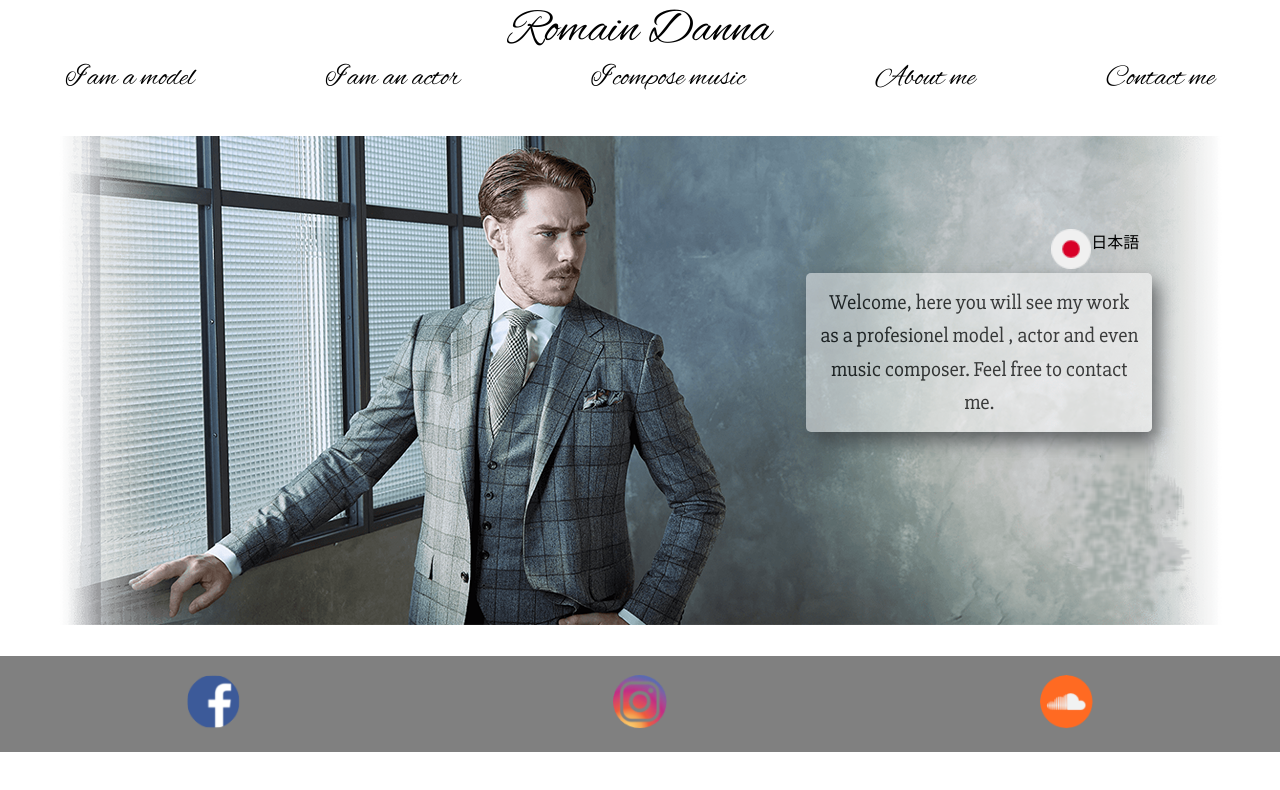
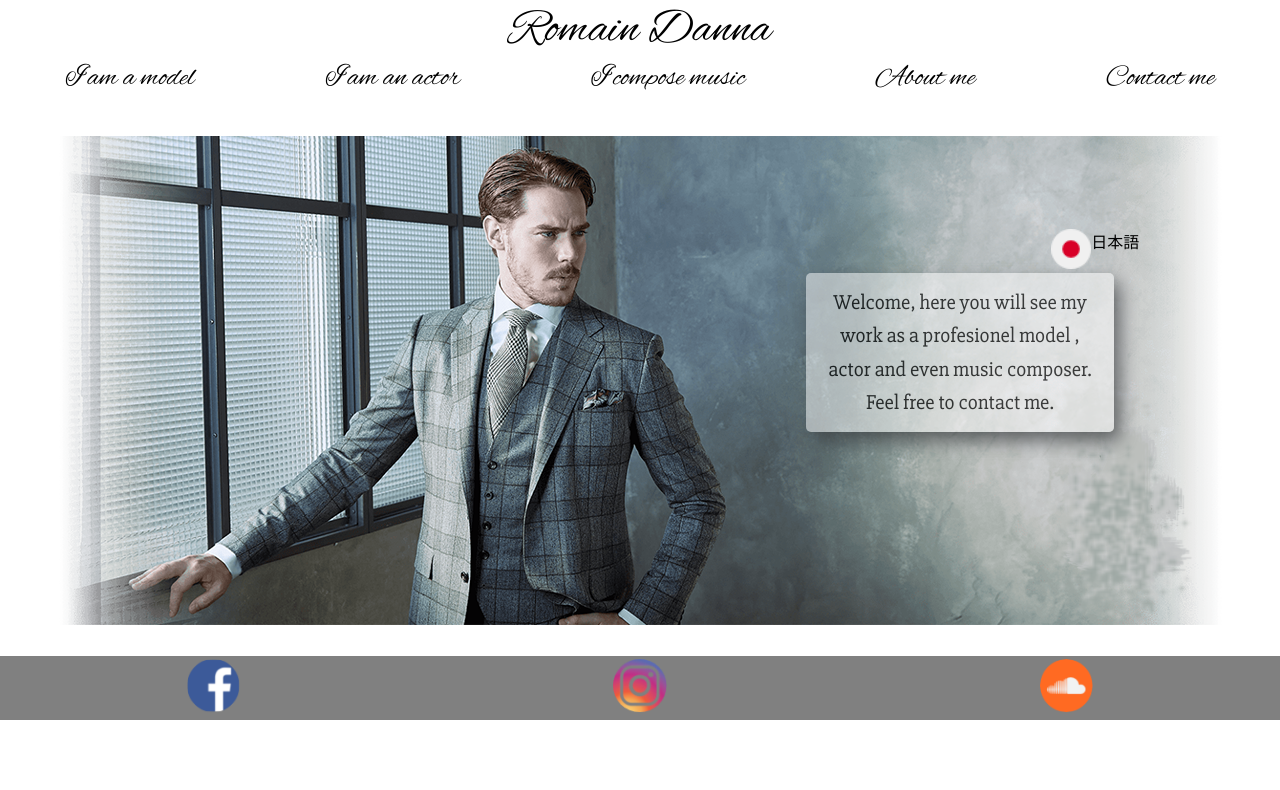
Before and after one commit to monchansuzuki/romain, a React (Create React App) app: page / in a window 1280 px wide. Shown: the top 790 px of the page. Built offline with nearby package versions, Linux system fonts and the light colour scheme; no server answers; what react-window-size would draw is missing.

Commit message:
changement

```diff
--- a/src/Component/Actor.js
+++ b/src/Component/Actor.js
@@ -36,7 +36,7 @@ class Actor extends Component{
         <Banner>
             <VideoVimeo video={292412888}
                         autoplay={false}
-                        width={this.getWindowWidth()*0.8}
+                        width={this.getWindowWidth()*0.6}
             />
 
             <Indice>see more</Indice>
--- a/src/Component/Social.js
+++ b/src/Component/Social.js
@@ -5,7 +5,7 @@ import SC from '../img/soundcloud-logo.png'
 import styled from 'styled-components'
 
 const Nav = styled.footer`
-    height: 10vh;
+    height: 8vh;
     display: flex;
     align-items: center;
     justify-content: space-around;
@@ -19,8 +19,6 @@ const Nav = styled.footer`
     justify-content: space-around;
     bottom: 0;
     width: 100%;
-    padding-top: 1vh;
-    padding-bottom: 1vh;
     }
 `
 
--- a/src/Style/AboutStyle.js
+++ b/src/Style/AboutStyle.js
@@ -27,7 +27,6 @@ export const Box = styled.div`
     flex-direction: column;
     justify-content: space-around;
     @media only screen and (min-width: 1280px){
-    height: 51vh;
     width: 58vw;
     padding: 1%;
     }
--- a/src/Style/ActorStyle.js
+++ b/src/Style/ActorStyle.js
@@ -19,7 +19,6 @@ export const Banner = styled.section`
     background-size: contain;
     height: 90vh;
     overflow: auto;
-    padding-top: 12vh;
     `
 
 export const VideoVimeo = styled(Vimeo)`
@@ -44,7 +43,6 @@ export const Indice = styled.p`
 
 export const Section = styled.div`
     height: 88vh;
-    margin-top: 12vh;
     display: flex;
     flex-direction: column;
     align-items: center;
--- a/src/Style/Home.js
+++ b/src/Style/Home.js
@@ -35,7 +35,7 @@ export const WelcomText = styled.p`
       left: 63%;
       padding: 1%;
       right: 0;
-      width: 25%;
+      width: 22%;
       bottom: 40%;
       border-radius: 5px;
       }
--- a/src/Style/ModelStyle.js
+++ b/src/Style/ModelStyle.js
@@ -5,8 +5,11 @@ export const ModelContainer = styled.section`
 display: flex;
 flex-direction: column;
 justify-content: flex-start;
-height: 88vh;
 background-color: rgba(6,6,6,0);
 align-items: center;
     z-index: -1;
+    @media only screen and (min-width: 1280px){
+    height: 88vh;
+
+    }
     `
```
